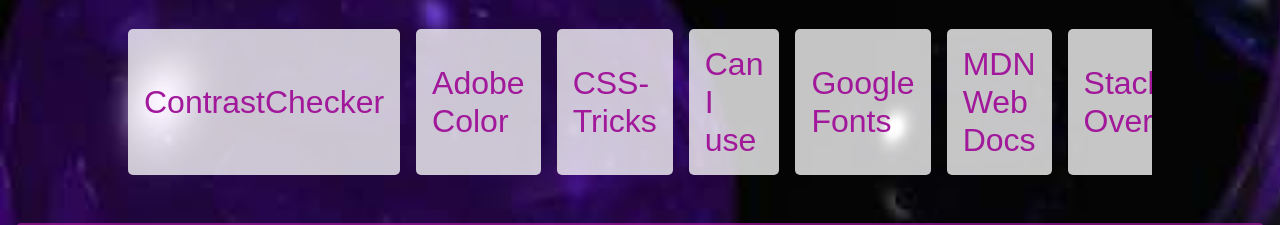
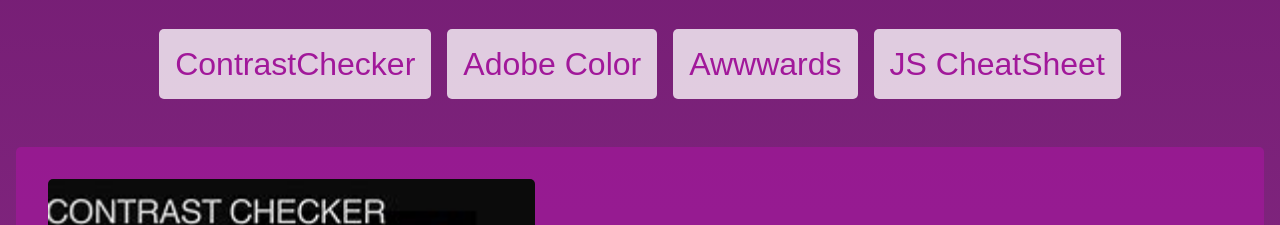
Before and after one commit to karinemso/MyTools, a plain HTML site: page index.html in a window 1280 px wide. Shown: the part 516-741 px from the top of the page. Drawn offline with Linux system fonts and the light colour scheme.

Commit message:
New Favorite

```diff
--- a/script.js
+++ b/script.js
@@ -27,7 +27,7 @@
     categoria: "CSS",
     descricao:
       "Recursos, dicas e tutoriais sobre CSS, incluindo guias abrangentes, snippets de código e uma ativa comunidade de desenvolvedores.",
-      favorito: true
+      favorito: false
 
     },
   {
@@ -38,7 +38,7 @@
     categoria: "Compatibilidade",
     descricao:
       "Verifique a compatibilidade de recursos da web em navegadores e dispositivos específicos para garantir uma experiência consistente para os usuários.",
-      favorito: true
+      favorito: false
 
     },
   {
@@ -50,7 +50,7 @@
     descricao:
       "Explore uma vasta biblioteca de fontes gratuitas e fáceis de usar, que podem ser incorporadas em seus projetos web.",
 
-      favorito: true
+      favorito: false
     },
   {
     id: 6,
@@ -69,7 +69,7 @@
     categoria: "Documentação",
     descricao:
       "Recursos abrangentes de documentação e referência para tecnologias web, incluindo HTML, CSS e JavaScript.",
-      favorito: true
+      favorito: false
   },
   {
     id: 8,
@@ -79,7 +79,7 @@
     categoria: "Comunidade",
     descricao:
       "Uma comunidade de desenvolvedores dedicada a perguntas e respostas sobre programação e desenvolvimento web.",
-      favorito: true
+      favorito: false
   },
   {
     id: 9,
@@ -92,6 +92,17 @@
       favorito: true,
 
   },
+  {
+    id: 9,
+    titulo: "JS CheatSheet",
+    url: "https://htmlcheatsheet.com/js/",
+    src: "jscheatsheet.png",
+    categoria: "CheatSheet",
+    descricao:
+      "Um grande resumo com funções e tipos de dados",
+      favorito: true,
+
+  },
 ]
 
 const ul = document.getElementById("myList");
@@ -100,7 +111,7 @@
   const li = document.createElement("li");
 
   li.innerHTML = `
-      <a class="link" href="${objeto.url}">
+      <a target="_blank" class="link" href="${objeto.url}">
       <img src="assets/${objeto.src}" alt="${objeto.titulo}">
       <p> <span id='titulo'>${objeto.titulo}</span>${objeto.descricao}<br/> <span id='categoria'> Categoria: ${objeto.categoria}</span>
       </p></a>
@@ -123,7 +134,7 @@
   const li = document.createElement("li");
 
   li.innerHTML = `
-      <a class="link" href="${favorito.url}">
+      <a target="_blank" class="link" href="${favorito.url}">
       <p> <span id='tituloFav'>${favorito.titulo}</span>
       </p></a>
 
--- a/style.css
+++ b/style.css
@@ -18,9 +18,7 @@
 body {
     max-width: 100vw;
     min-height: 100vh;
-    background-image: url('assets/purple-19.jpg');
-    background-size: cover;
-    background-repeat: no-repeat;
+ background: linear-gradient(rgb(105, 21, 105), rgb(233, 109, 222));
 
 }
 
@@ -167,10 +165,7 @@
 }
 
 #myFavoriteList p {
-
   padding: 0.5em;
-
-
 }
 
 
```
Also changed, not shown: assets/jscheatsheet.png (added).
